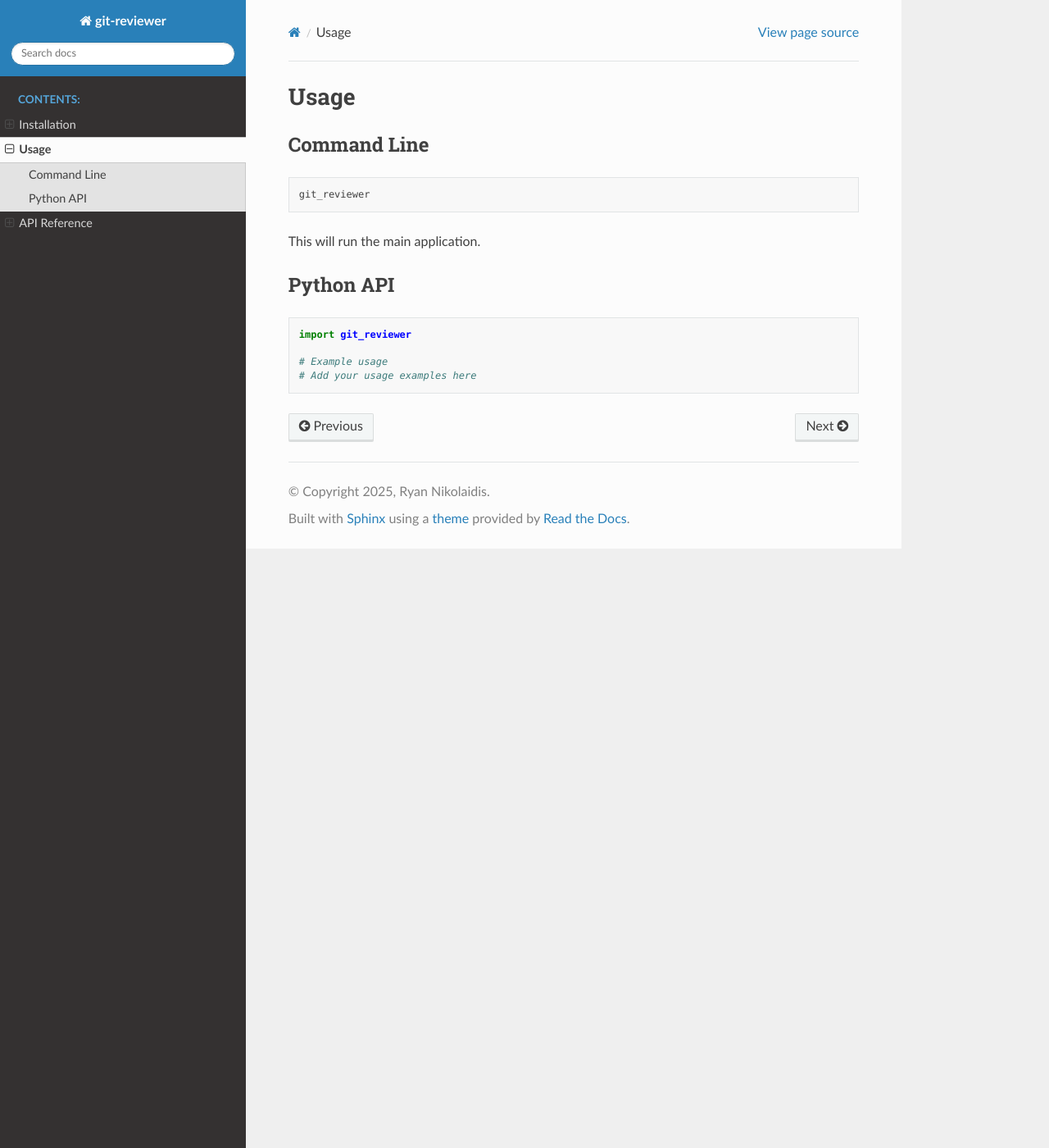
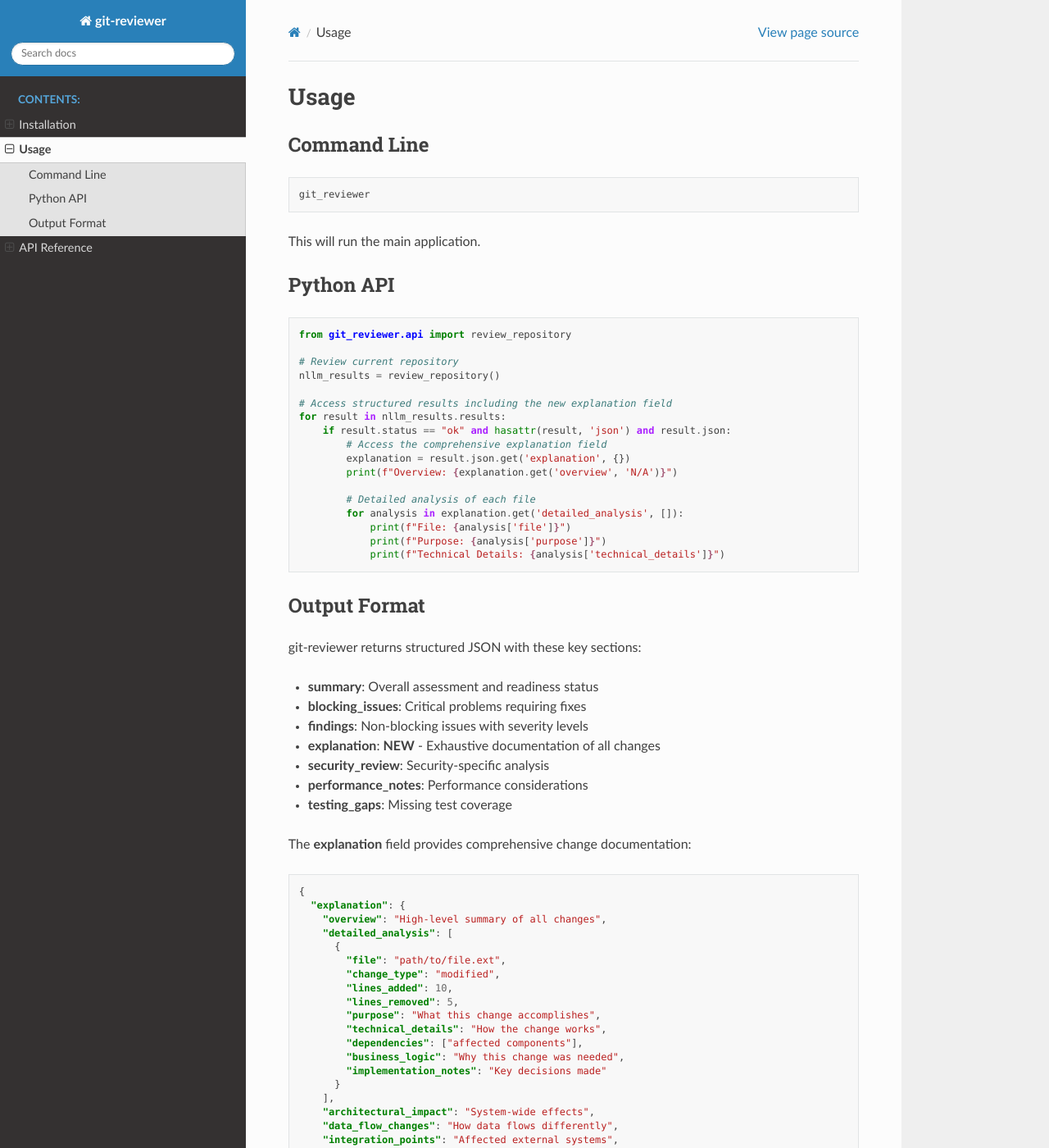
Before and after one commit to ryannikolaidis/git-reviewer, a Sphinx documentation site: the page built from docs/sphinx/usage.rst, in a window 1280 px wide and 1400 px high. Shown: the whole window at 82% size. Built offline with Sphinx 7.4.7 and the Read the Docs theme 3.1.0, drawn with Linux system fonts in a browser that asks for light colours; some of the changed text lies outside the part shown.

Commit message:
add explanation to response

```diff
--- a/docs/sphinx/usage.rst
+++ b/docs/sphinx/usage.rst
@@ -15,7 +15,61 @@ Python API
 
 .. code-block:: python
 
-    import git_reviewer
+    from git_reviewer.api import review_repository
 
-    # Example usage
-    # Add your usage examples here
+    # Review current repository
+    nllm_results = review_repository()
+
+    # Access structured results including the new explanation field
+    for result in nllm_results.results:
+        if result.status == "ok" and hasattr(result, 'json') and result.json:
+            # Access the comprehensive explanation field
+            explanation = result.json.get('explanation', {})
+            print(f"Overview: {explanation.get('overview', 'N/A')}")
+
+            # Detailed analysis of each file
+            for analysis in explanation.get('detailed_analysis', []):
+                print(f"File: {analysis['file']}")
+                print(f"Purpose: {analysis['purpose']}")
+                print(f"Technical Details: {analysis['technical_details']}")
+
+Output Format
+-------------
+
+git-reviewer returns structured JSON with these key sections:
+
+- **summary**: Overall assessment and readiness status
+- **blocking_issues**: Critical problems requiring fixes
+- **findings**: Non-blocking issues with severity levels
+- **explanation**: **NEW** - Exhaustive documentation of all changes
+- **security_review**: Security-specific analysis
+- **performance_notes**: Performance considerations
+- **testing_gaps**: Missing test coverage
+
+The **explanation** field provides comprehensive change documentation:
+
+.. code-block:: json
+
+    {
+      "explanation": {
+        "overview": "High-level summary of all changes",
+        "detailed_analysis": [
+          {
+            "file": "path/to/file.ext",
+            "change_type": "modified",
+            "lines_added": 10,
+            "lines_removed": 5,
+            "purpose": "What this change accomplishes",
+            "technical_details": "How the change works",
+            "dependencies": ["affected components"],
+            "business_logic": "Why this change was needed",
+            "implementation_notes": "Key decisions made"
+          }
+        ],
+        "architectural_impact": "System-wide effects",
+        "data_flow_changes": "How data flows differently",
+        "integration_points": "Affected external systems",
+        "behavioral_changes": "Changes in behavior",
+        "rollback_considerations": "What's needed to undo changes"
+      }
+    }
```
Also changed, not shown: README.md (+49 -0 lines), docs/design/004-template-system.md (+11 -0 lines), 1 other file.
